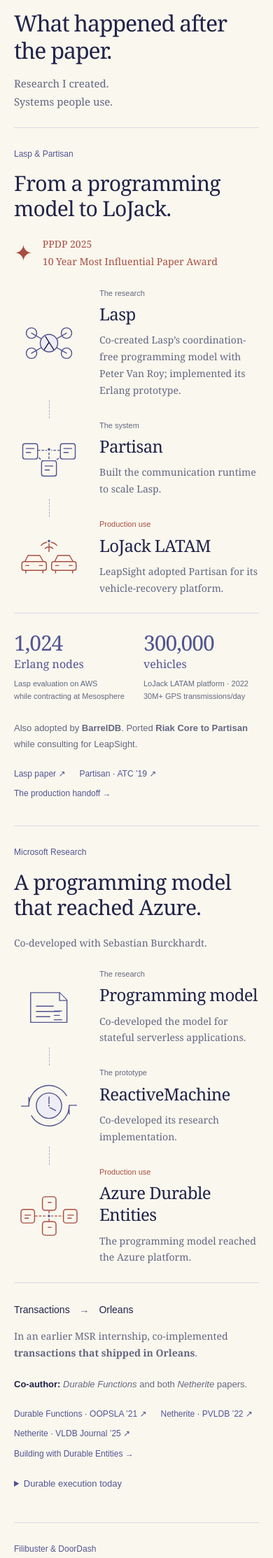
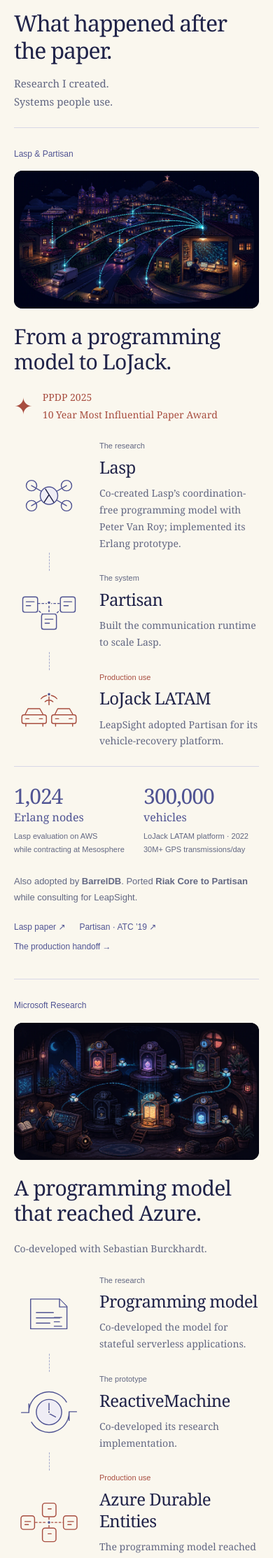
Before and after one commit to cmeiklejohn/cmeiklejohn.github.io, a Jekyll site: the page built from index.html, in a window 390 px wide. Shown: the part 1866-4093 px from the top of the page at 70% size. Built offline with Jekyll 4.4.1, drawn with Linux system fonts in a browser that asks for light colours.

Commit message:
Give research and industry stories their own pixel-art scenes

```diff
--- a/css/wins.css
+++ b/css/wins.css
@@ -110,3 +110,28 @@
  .win-industry-list .win-industry-detail { grid-column:1 / -1; margin-top:4px; }
  .win-industry-list .pitch-links { grid-column:1 / -1; margin-top:14px; }
 }
+
+/* Each case gets its own little world. Only the illustration is enclosed. */
+.win-scene { margin:0 0 22px; overflow:hidden; border-radius:12px; background:#080b21; aspect-ratio:16/9; isolation:isolate; }
+.win-scene img { display:block; width:100%; height:100%; object-fit:cover; margin:0; border:0; border-radius:0; }
+.win-project-heading .win-scene { width:100%; }
+.win-industry-list>li { grid-template-columns:170px minmax(0,1fr); gap:24px; }
+.win-industry-list .win-scene { width:100%; margin:4px 0 0; align-self:start; }
+@media(max-width:1000px){
+ .win-project-heading { display:grid; grid-template-columns:1fr 260px; column-gap:32px; align-content:start; }
+ .win-project-heading>.pitch-label,.win-project-heading>h3,.win-project-heading>p { grid-column:1; }
+ .win-project-heading .win-scene { grid-column:2; grid-row:1 / span 4; align-self:center; margin:0; }
+ .win-industry-list>li { grid-template-columns:135px minmax(0,1fr);gap:20px; }
+}
+@media(max-width:760px){.win-industry-list>li{grid-template-columns:210px minmax(0,1fr)}}
+@media(max-width:580px){
+ .win-project-heading { display:block; }
+ .win-project-heading .win-scene { width:100%; max-height:205px; margin:0 0 22px; }
+ .win-industry-list>li { grid-template-columns:1fr; }
+ .win-industry-list>li>.win-scene { grid-column:1 / -1; grid-row:1; width:100%; margin:0 0 22px; max-height:195px; }
+ .win-industry-list>li>div { display:contents; }
+ .win-industry-list .win-employer { grid-column:1 / -1; grid-row:2; }
+ .win-industry-list h3 { grid-column:1 / -1; grid-row:3; }
+ .win-industry-list .win-industry-detail { grid-column:1 / -1;grid-row:4; }
+ .win-industry-list .pitch-links { grid-column:1 / -1;grid-row:5; }
+}
--- a/index.html
+++ b/index.html
@@ -35,7 +35,7 @@
   <section class="pitch-section win-research" id="research-in-practice" aria-labelledby="practice-title">
     <div class="pitch-section-heading"><div><p class="pitch-eyebrow">Selected work</p><h2 id="practice-title">What happened after the paper.</h2></div><p>Research I created.<br>Systems people use.</p></div>
     <article class="win-project" aria-labelledby="lasp-win-title">
-      <header class="win-project-heading"><p class="pitch-label">Lasp &amp; Partisan</p><h3 id="lasp-win-title">From a programming model to LoJack.</h3><p class="win-recognition"><span aria-hidden="true">✦</span> PPDP 2025<br>10 Year Most Influential Paper Award</p></header>
+      <header class="win-project-heading"><p class="pitch-label">Lasp &amp; Partisan</p><figure class="win-scene"><img src="/assets/home/scenes/lojack.webp" alt="" width="1600" height="899" loading="lazy" decoding="async"></figure><h3 id="lasp-win-title">From a programming model to LoJack.</h3><p class="win-recognition"><span aria-hidden="true">✦</span> PPDP 2025<br>10 Year Most Influential Paper Award</p></header>
       <div class="win-project-evidence"><ol class="win-path" aria-label="Lasp research to production">
 <li><svg class="win-art" viewBox="0 0 160 100" aria-hidden="true" focusable="false"><use href="#win-model"/></svg><span class="win-stage-label">The research</span><h4>Lasp</h4><p>Co-created Lasp’s coordination-free programming model with Peter Van Roy; implemented its Erlang prototype.</p></li><li><svg class="win-art" viewBox="0 0 160 100" aria-hidden="true" focusable="false"><use href="#win-runtime"/></svg><span class="win-stage-label">The system</span><h4>Partisan</h4><p>Built the communication runtime to scale Lasp.</p></li><li><svg class="win-art" viewBox="0 0 160 100" aria-hidden="true" focusable="false"><use href="#win-fleet"/></svg><span class="win-stage-label">Production use</span><h4>LoJack LATAM</h4><p>LeapSight adopted Partisan for its vehicle-recovery platform.</p></li>
       </ol><div class="win-measures"><div><strong>1,024 <small>Erlang nodes</small></strong><span>Lasp evaluation on AWS<br>while contracting at Mesosphere</span></div><div><strong>300,000 <small>vehicles</small></strong><span>LoJack LATAM platform · 2022<br>30M+ GPS transmissions/day</span></div></div>
@@ -43,7 +43,7 @@
       <div class="pitch-links"><a href="https://doi.org/10.1145/2790449.2790525">Lasp paper ↗</a><a href="https://www.usenix.org/conference/atc19/presentation/meiklejohn">Partisan · ATC ’19 ↗</a><a href="/erlang/partisan/2022/06/13/handing-off-partisan.html">The production handoff →</a></div></div>
     </article>
     <article class="win-project" aria-labelledby="msr-win-title">
-      <header class="win-project-heading"><p class="pitch-label">Microsoft Research</p><h3 id="msr-win-title">A programming model that reached Azure.</h3><p>Co-developed with Sebastian Burckhardt.</p></header>
+      <header class="win-project-heading"><p class="pitch-label">Microsoft Research</p><figure class="win-scene"><img src="/assets/home/scenes/durable-entities.webp" alt="" width="1600" height="899" loading="lazy" decoding="async"></figure><h3 id="msr-win-title">A programming model that reached Azure.</h3><p>Co-developed with Sebastian Burckhardt.</p></header>
       <div class="win-project-evidence"><ol class="win-path" aria-label="Microsoft research to Azure Durable Entities">
 <li><svg class="win-art" viewBox="0 0 160 100" aria-hidden="true" focusable="false"><use href="#win-paper"/></svg><span class="win-stage-label">The research</span><h4>Programming model</h4><p>Co-developed the model for stateful serverless applications.</p></li><li><svg class="win-art" viewBox="0 0 160 100" aria-hidden="true" focusable="false"><use href="#win-clock"/></svg><span class="win-stage-label">The prototype</span><h4>ReactiveMachine</h4><p>Co-developed its research implementation.</p></li><li><svg class="win-art" viewBox="0 0 160 100" aria-hidden="true" focusable="false"><use href="#win-entities"/></svg><span class="win-stage-label">Production use</span><h4>Azure Durable Entities</h4><p>The programming model reached the Azure platform.</p></li>
       </ol><div class="win-related"><span class="win-related-route" aria-hidden="true">Transactions <span>→</span> Orleans</span><p>In an earlier MSR internship, co-implemented <strong>transactions that shipped in Orleans</strong>.</p></div>
@@ -52,7 +52,7 @@
       <details class="pitch-detail"><summary>Durable execution today</summary><p><a href="https://docs.aws.amazon.com/lambda/latest/dg/durable-functions.html">AWS Lambda also now offers durable execution</a>.</p></details></div>
     </article>
     <article class="win-project" aria-labelledby="filibuster-win-title">
-      <header class="win-project-heading"><p class="pitch-label">Filibuster &amp; DoorDash</p><h3 id="filibuster-win-title">Research into practice.<br> Then back into research.</h3></header>
+      <header class="win-project-heading"><p class="pitch-label">Filibuster &amp; DoorDash</p><figure class="win-scene"><img src="/assets/home/scenes/filibuster.webp" alt="" width="1600" height="899" loading="lazy" decoding="async"></figure><h3 id="filibuster-win-title">Research into practice.<br> Then back into research.</h3></header>
       <div class="win-project-evidence"><ol class="win-path win-path-feedback" aria-label="Filibuster research and industry feedback">
 <li><svg class="win-art" viewBox="0 0 160 100" aria-hidden="true" focusable="false"><use href="#win-fault"/></svg><span class="win-stage-label">The research</span><h4>Filibuster</h4><p>Created Filibuster for systematic microservice fault injection.</p></li><li><svg class="win-art" viewBox="0 0 160 100" aria-hidden="true" focusable="false"><use href="#win-services"/></svg><span class="win-stage-label">Industry use</span><h4>DoorDash</h4><p><strong>Intern:</strong> Kotlin/gRPC concurrency &amp; instrumentation.<br><strong>Contractor:</strong> tested DashPass.</p></li><li><svg class="win-art" viewBox="0 0 160 100" aria-hidden="true" focusable="false"><use href="#win-research"/></svg><span class="win-stage-label">New research</span><h4>Follow-on papers</h4><p>Circuit breakers, execution indexing, and mentored database-resilience research.</p></li>
       </ol><p class="win-feedback">Real-service constraints shaped the next algorithms and student research.</p>
@@ -64,12 +64,12 @@
   <section class="pitch-section win-industry" id="industry-work" aria-labelledby="more-practice-title">
     <div class="pitch-section-heading"><div><p class="pitch-eyebrow">More research in practice</p><h2 id="more-practice-title">Built, tested, put to use.</h2></div><p>Databases. Replication.<br>Verification. Production systems.</p></div>
     <ul class="win-industry-list">
-<li id="aws-monitoring"><svg class="win-art" viewBox="0 0 160 100" aria-hidden="true" focusable="false"><use href="#win-monitor"/></svg><div><p class="win-employer">Amazon Web Services<span>PObserve · 2020 internship</span></p><h3>Runtime monitoring still used across AWS</h3><p class="win-industry-detail">Developed PObserve’s foundation. Mentor Ankush Desai reports continued AWS use and bugs missed by testing.</p><div class="pitch-links"><a href="https://www.linkedin.com/posts/ankush-desai_%F0%9D%97%A3%F0%9D%97%BF%F0%9D%97%BC%F0%9D%98%82%F0%9D%97%B1-%F0%9D%97%BA%F0%9D%97%BC%F0%9D%97%BA%F0%9D%97%B2%F0%9D%97%BB%F0%9D%98%81-100-conversion-activity-7440298093109207040-WgUH">Ankush Desai on PObserve ↗</a></div></div></li>
-<li><svg class="win-art" viewBox="0 0 160 100" aria-hidden="true" focusable="false"><use href="#win-merge"/></svg><div><p class="win-employer">Basho / Riak<span>Replication · CRDTs · operations</span></p><h3>Supported League of Legends in production</h3><p class="win-industry-detail">Supported Riot Games, maintained replication and CRDT internals, and built QuickCheck models under John Hughes.</p><div class="pitch-links"><a href="https://doi.org/10.1145/2596631.2596633">Co-author · Riak DT Map ↗</a></div></div></li>
-<li><svg class="win-art" viewBox="0 0 160 100" aria-hidden="true" focusable="false"><use href="#win-release"/></svg><div><p class="win-employer">National Health Service<span>Riak consulting · 2018–2019</span></p><h3>Database compatibility &amp; release tooling</h3><p class="win-industry-detail">Updated OTP 20 compatibility and release tooling; addressed deprecation warnings.</p></div></li>
-<li><svg class="win-art" viewBox="0 0 160 100" aria-hidden="true" focusable="false"><use href="#win-chain"/></svg><div><p class="win-employer">Machine Zone<span>Erlang · formal analysis</span></p><h3>Chain replication, from design to analysis</h3><p class="win-industry-detail">Designed and co-implemented the protocol; analyzed correctness with Maurice Herlihy using formal verification.</p></div></li>
-<li><svg class="win-art" viewBox="0 0 160 100" aria-hidden="true" focusable="false"><use href="#win-geo"/></svg><div><p class="win-employer">Macrometa<span>Consulting Scientist · C8DB</span></p><h3>Geo-replication &amp; failover testing</h3><p class="win-industry-detail">Analyzed transaction semantics, documented CRDT merging and garbage collection, and built property-based failover tests.</p><div class="pitch-links"><a href="https://hpts.ws/papers/2019/macromedia.pdf">Presented joint work · HPTS 2019 ↗</a></div></div></li>
-<li><svg class="win-art" viewBox="0 0 160 100" aria-hidden="true" focusable="false"><use href="#win-database"/></svg><div><p class="win-employer">Veritas<span>Distributed database infrastructure</span></p><h3>Ph.D. research → database transport</h3><p class="win-industry-detail">Built the communication layer; developed property-based tests for network partitions and quorum reads and writes.</p></div></li>
+<li id="aws-monitoring"><figure class="win-scene win-scene-industry"><img src="/assets/home/scenes/aws.webp" alt="" width="1600" height="899" loading="lazy" decoding="async"></figure><div><p class="win-employer">Amazon Web Services<span>PObserve · 2020 internship</span></p><h3>Runtime monitoring still used across AWS</h3><p class="win-industry-detail">Developed PObserve’s foundation. Mentor Ankush Desai reports continued AWS use and bugs missed by testing.</p><div class="pitch-links"><a href="https://www.linkedin.com/posts/ankush-desai_%F0%9D%97%A3%F0%9D%97%BF%F0%9D%97%BC%F0%9D%98%82%F0%9D%97%B1-%F0%9D%97%BA%F0%9D%97%BC%F0%9D%97%BA%F0%9D%97%B2%F0%9D%97%BB%F0%9D%98%81-100-conversion-activity-7440298093109207040-WgUH">Ankush Desai on PObserve ↗</a></div></div></li>
+<li><figure class="win-scene win-scene-industry"><img src="/assets/home/scenes/basho.webp" alt="" width="1600" height="899" loading="lazy" decoding="async"></figure><div><p class="win-employer">Basho / Riak<span>Replication · CRDTs · operations</span></p><h3>Supported League of Legends in production</h3><p class="win-industry-detail">Supported Riot Games, maintained replication and CRDT internals, and built QuickCheck models under John Hughes.</p><div class="pitch-links"><a href="https://doi.org/10.1145/2596631.2596633">Co-author · Riak DT Map ↗</a></div></div></li>
+<li><figure class="win-scene win-scene-industry"><img src="/assets/home/scenes/nhs.webp" alt="" width="1600" height="899" loading="lazy" decoding="async"></figure><div><p class="win-employer">National Health Service<span>Riak consulting · 2018–2019</span></p><h3>Database compatibility &amp; release tooling</h3><p class="win-industry-detail">Updated OTP 20 compatibility and release tooling; addressed deprecation warnings.</p></div></li>
+<li><figure class="win-scene win-scene-industry"><img src="/assets/home/scenes/machine-zone.webp" alt="" width="1600" height="899" loading="lazy" decoding="async"></figure><div><p class="win-employer">Machine Zone<span>Erlang · formal analysis</span></p><h3>Chain replication, from design to analysis</h3><p class="win-industry-detail">Designed and co-implemented the protocol; analyzed correctness with Maurice Herlihy using formal verification.</p></div></li>
+<li><figure class="win-scene win-scene-industry"><img src="/assets/home/scenes/macrometa.webp" alt="" width="1600" height="899" loading="lazy" decoding="async"></figure><div><p class="win-employer">Macrometa<span>Consulting Scientist · C8DB</span></p><h3>Geo-replication &amp; failover testing</h3><p class="win-industry-detail">Analyzed transaction semantics, documented CRDT merging and garbage collection, and built property-based failover tests.</p><div class="pitch-links"><a href="https://hpts.ws/papers/2019/macromedia.pdf">Presented joint work · HPTS 2019 ↗</a></div></div></li>
+<li><figure class="win-scene win-scene-industry"><img src="/assets/home/scenes/veritas.webp" alt="" width="1600" height="899" loading="lazy" decoding="async"></figure><div><p class="win-employer">Veritas<span>Distributed database infrastructure</span></p><h3>Ph.D. research → database transport</h3><p class="win-industry-detail">Built the communication layer; developed property-based tests for network partitions and quorum reads and writes.</p></div></li>
     </ul>
   </section>
 
```
Also changed, not shown: assets/home/README.md (+5 -0 lines), assets/home/scenes/README.md (added, +77 -0 lines), assets/home/scenes/aws.webp (added), assets/home/scenes/basho.webp (added), assets/home/scenes/durable-entities.webp (added), assets/home/scenes/filibuster.webp (added), assets/home/scenes/lojack.webp (added), assets/home/scenes/machine-zone.webp (added), assets/home/scenes/macrometa.webp (added), assets/home/scenes/nhs.webp (added), assets/home/scenes/veritas.webp (added).
